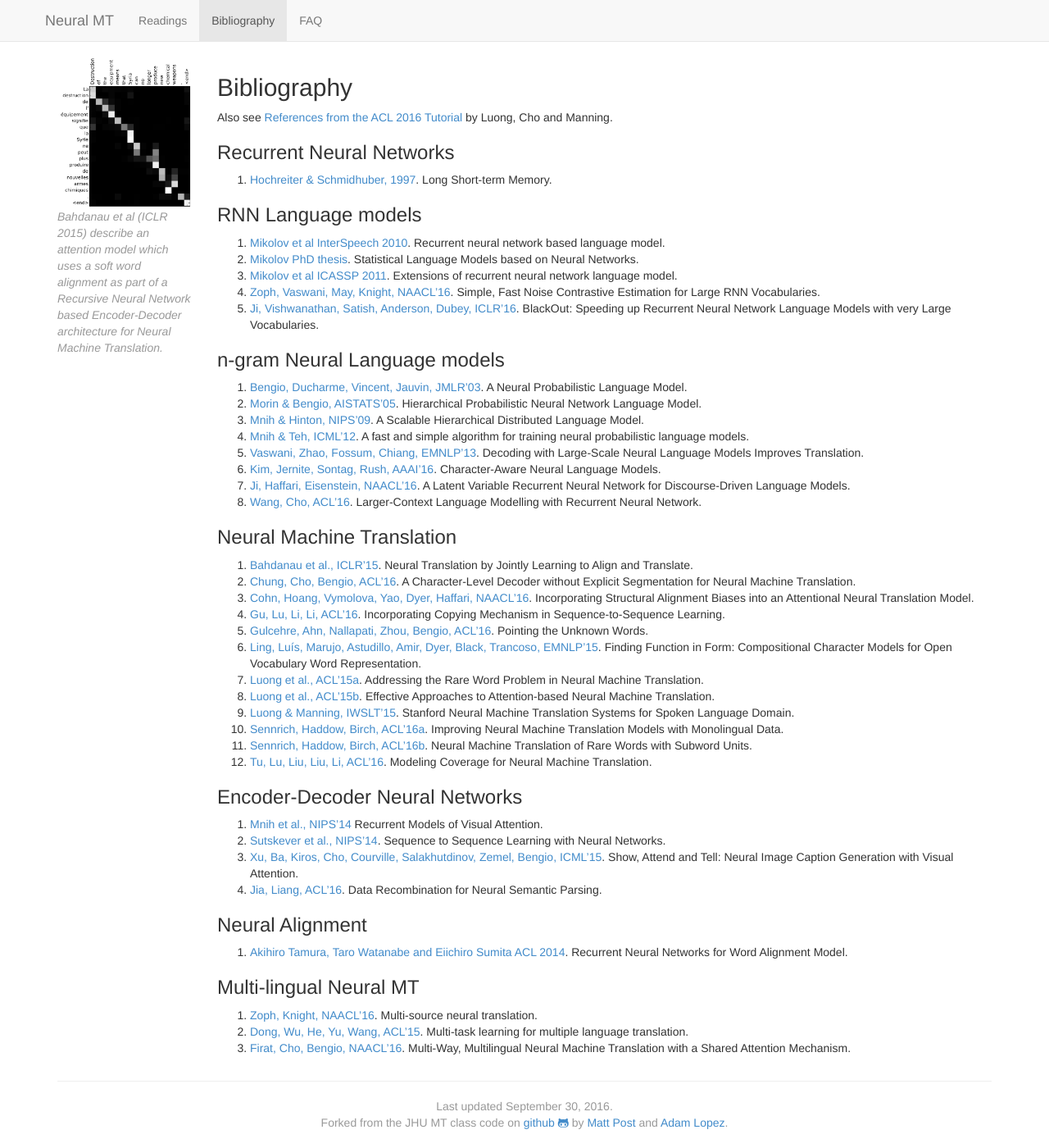
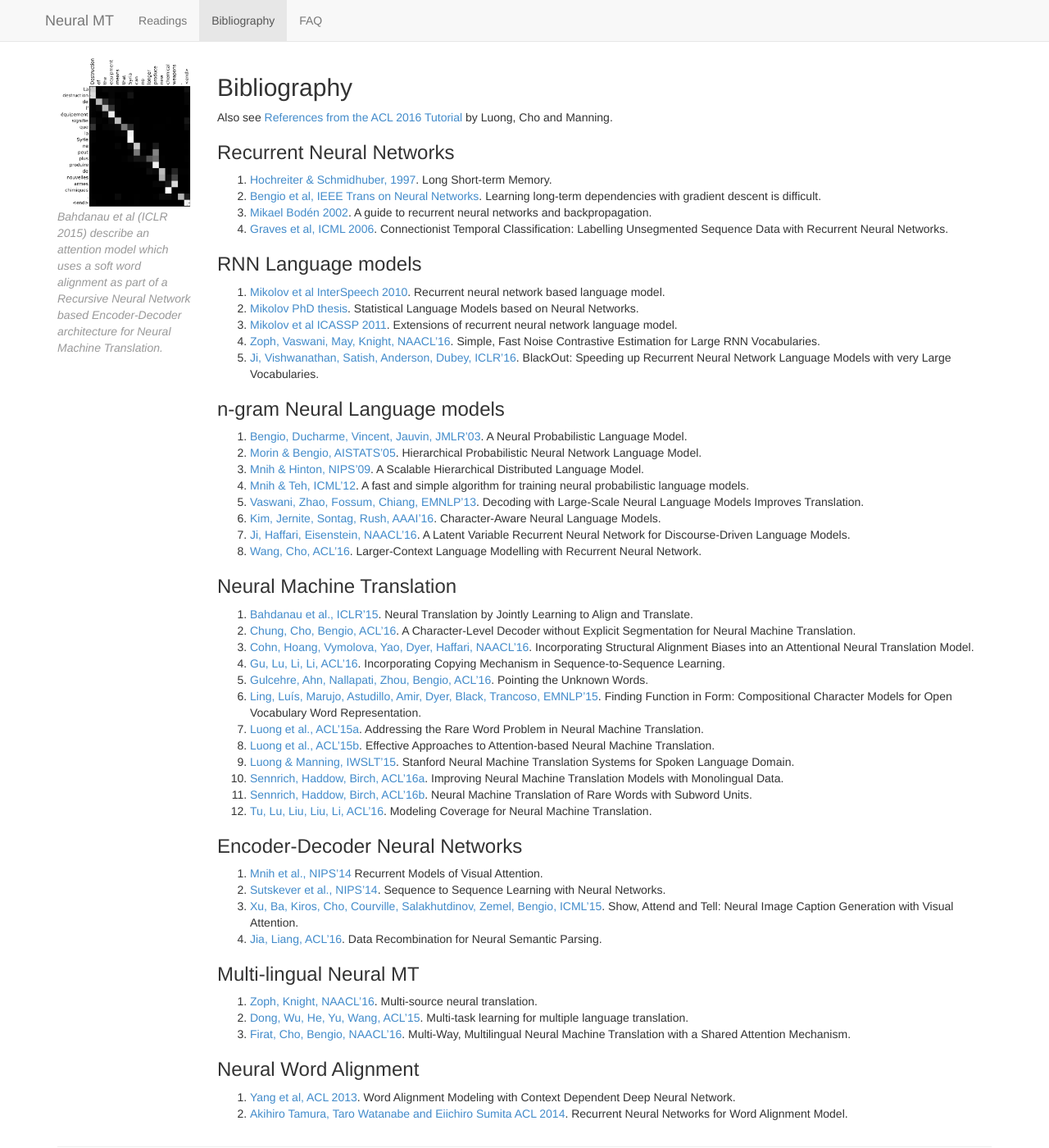
Before and after one commit to anoopsarkar/neuralmt-class, a Jekyll site: the page built from bibliography.md, in a window 1280 px wide and 1400 px high. Shown: the whole window at 82% size. Built offline with Jekyll 4.4.1, drawn with Linux system fonts in a browser that asks for light colours; nearby versions of some CDN libraries.

Commit message:
more readings

```diff
--- a/bibliography.md
+++ b/bibliography.md
@@ -14,6 +14,9 @@ Also see [References from the ACL 2016 Tutorial](https://sites.google.com/site/a
 ### Recurrent Neural Networks
 
 1. [Hochreiter & Schmidhuber, 1997](http://deeplearning.cs.cmu.edu/pdfs/Hochreiter97_lstm.pdf). Long Short-term Memory.
+1. [Bengio et al, IEEE Trans on Neural Networks](http://www.dsi.unifi.it/~paolo/ps/tnn-94-gradient.pdf). Learning long-term dependencies with gradient descent is difficult.
+1. [Mikael Bodén 2002]({{ site.baseurl }}/assets/cached/boden-rnn-techrept.pdf). A guide to recurrent neural networks and backpropagation.
+1. [Graves et al, ICML 2006](http://www.cs.toronto.edu/~graves/icml_2006.pdf). Connectionist Temporal Classification: Labelling Unsegmented Sequence Data with Recurrent Neural Networks.
 
 ### RNN Language models
 
@@ -56,12 +59,13 @@ Also see [References from the ACL 2016 Tutorial](https://sites.google.com/site/a
 1. [Xu, Ba, Kiros, Cho, Courville, Salakhutdinov, Zemel, Bengio, ICML'15](http://jmlr.org/proceedings/papers/v37/xuc15.pdf). Show, Attend and Tell: Neural Image Caption Generation with Visual Attention.
 1. [Jia, Liang, ACL'16](http://arxiv.org/pdf/1606.03622.pdf). Data Recombination for Neural Semantic Parsing.
 
-### Neural Alignment
-
-1. [Akihiro Tamura, Taro Watanabe and Eiichiro Sumita ACL 2014](http://anthology.aclweb.org/P/P14/P14-1138.pdf). Recurrent Neural Networks for Word Alignment Model.
-
 ### Multi-lingual Neural MT
 
 1. [Zoph, Knight, NAACL'16](http://www.isi.edu/natural-language/mt/multi-source-neural.pdf). Multi-source neural translation.
 1. [Dong, Wu, He, Yu, Wang, ACL'15](http://www.aclweb.org/anthology/P15-1166). Multi-task learning for multiple language translation.
 1. [Firat, Cho, Bengio, NAACL'16](http://arxiv.org/pdf/1601.01073.pdf). Multi-Way, Multilingual Neural Machine Translation with a Shared Attention Mechanism.
+
+### Neural Word Alignment
+
+1. [Yang et al, ACL 2013](http://www.aclweb.org/anthology/P13-1017.pdf). Word Alignment Modeling with Context Dependent Deep Neural Network.
+1. [Akihiro Tamura, Taro Watanabe and Eiichiro Sumita ACL 2014](http://anthology.aclweb.org/P/P14/P14-1138.pdf). Recurrent Neural Networks for Word Alignment Model.
```
Also changed, not shown: 1 other file.
